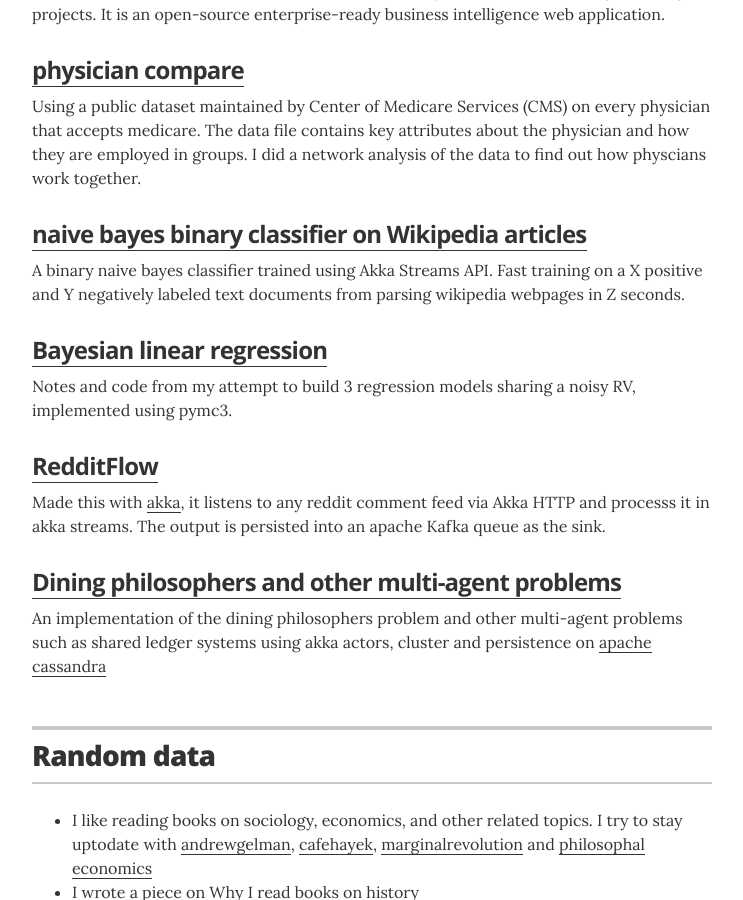
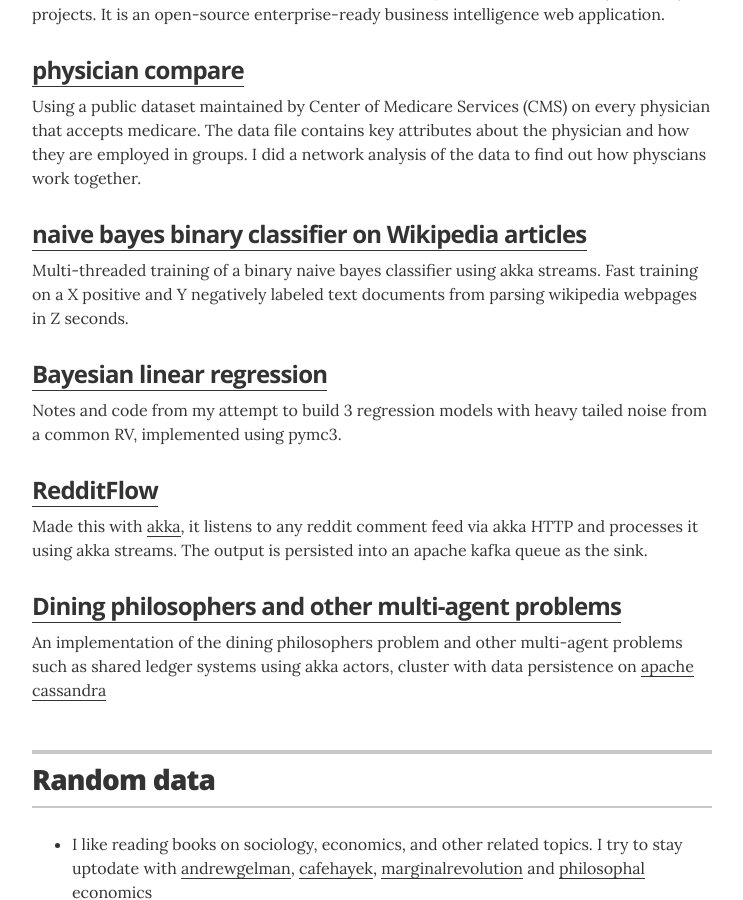
Before and after one commit to shkr/rohtas, a Jekyll site: the page built from about.md, in a window 1280 px wide and 900 px high, scrolled down 822 px. Shown: the whole window, without its empty margins (268-1011 px from the left). Built offline with Jekyll 4.4.1, drawn with Linux system fonts in a browser that asks for light colours.

Commit message:
projects typos fixed

```diff
--- a/_data/projects.yml
+++ b/_data/projects.yml
@@ -19,16 +19,16 @@
 
 - project: naive bayes binary classifier on Wikipedia articles
   url: "https://github.com/shkr/wikiclassifier/blob/master/wikiclassifier.pdf"
-  description: A binary naive bayes classifier trained using Akka Streams API. Fast training on a X positive and Y negatively labeled text documents from parsing wikipedia webpages in Z seconds.
+  description: Multi-threaded training of a binary naive bayes classifier using akka streams. Fast training on a X positive and Y negatively labeled text documents from parsing wikipedia webpages in Z seconds.
 
 - project: Bayesian linear regression
   url: "https://github.com/shkr/bayesian_regression/blob/master/clrm/results.pdf"
-  description: Notes and code from my attempt to build 3 regression models sharing a noisy RV, implemented using pymc3.
+  description: Notes and code from my attempt to build 3 regression models with heavy tailed noise from a common RV, implemented using pymc3.
 
 - project: RedditFlow
   url: "https://github.com/shkr/streams"
-  description: Made this with <a href="https://akka.io/">akka</a>, it listens to any reddit comment feed via Akka HTTP and processs it in akka streams. The output is persisted into an apache Kafka queue as the sink.
+  description: Made this with <a href="https://akka.io/">akka</a>, it listens to any reddit comment feed via akka HTTP and processes it using akka streams. The output is persisted into an apache kafka queue as the sink.
 
 - project: Dining philosophers and other multi-agent problems
   url: "https://github.com/shkr/actors"
-  description: An implementation of the dining philosophers problem and other multi-agent problems such as shared ledger systems using akka actors, cluster and persistence on <a href="http://cassandra.apache.org/">apache cassandra</a>
+  description: An implementation of the dining philosophers problem and other multi-agent problems such as shared ledger systems using akka actors, cluster with data persistence on <a href="http://cassandra.apache.org/">apache cassandra</a>
```
